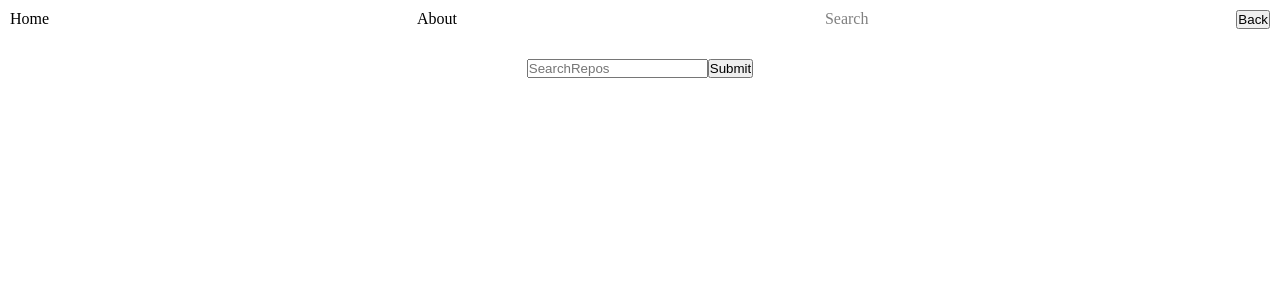
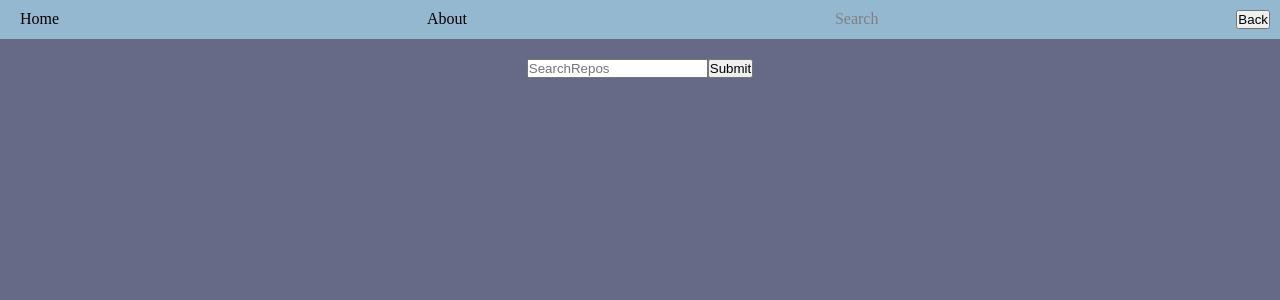
Before and after one commit to JesseDodoo/Gitpo, a React app: page /search in a window 1280 px wide. Shown: the top 300 px of the page. Built offline with nearby package versions, Linux system fonts and the light colour scheme.

Commit message:
added colours

```diff
--- a/src/components/Navbar/style.css
+++ b/src/components/Navbar/style.css
@@ -1,9 +1,11 @@
 *{
     padding: 0;
     margin: 0;
+
 }
 
 nav{
+    background-color: #95B8D1;
     padding: 10px;
     display: flex;
     justify-content: space-between;
--- a/src/styles/index.css
+++ b/src/styles/index.css
@@ -1,4 +1,6 @@
-
+body{
+    background-color: #666A86;
+}
 
 img {
     position: relative;
@@ -8,9 +10,12 @@ img {
 }
 
 a{
-    text-decoration: none;
+    padding-left: 10px;
+    text-decoration: underline;
+    color: white;
 }
 #data {
+    background-color: #333333;
     border: 1px solid black;
     padding: 20px;
     border-radius: 20px;
@@ -19,6 +24,7 @@ a{
     display: flex;
     justify-content: space-between;
     flex-direction: row;
+    color: white;
 }
 
 form{
```
